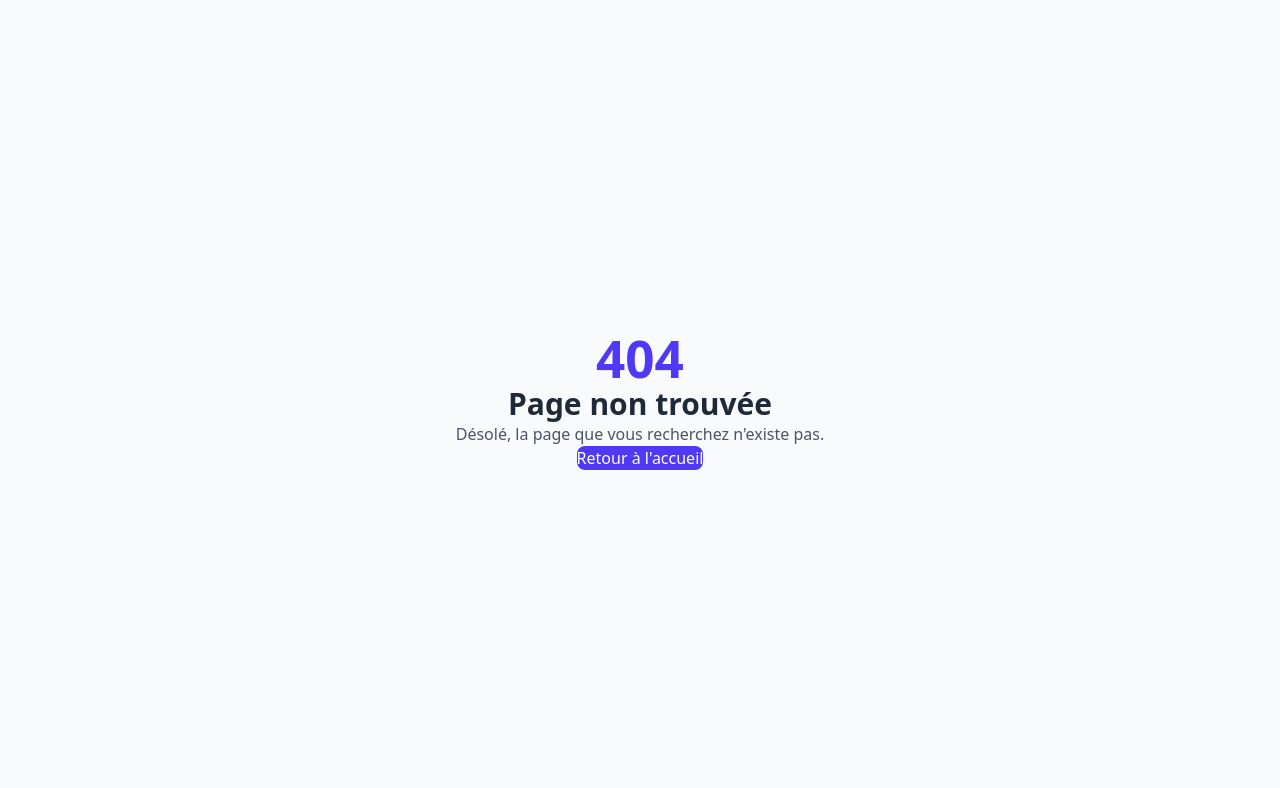
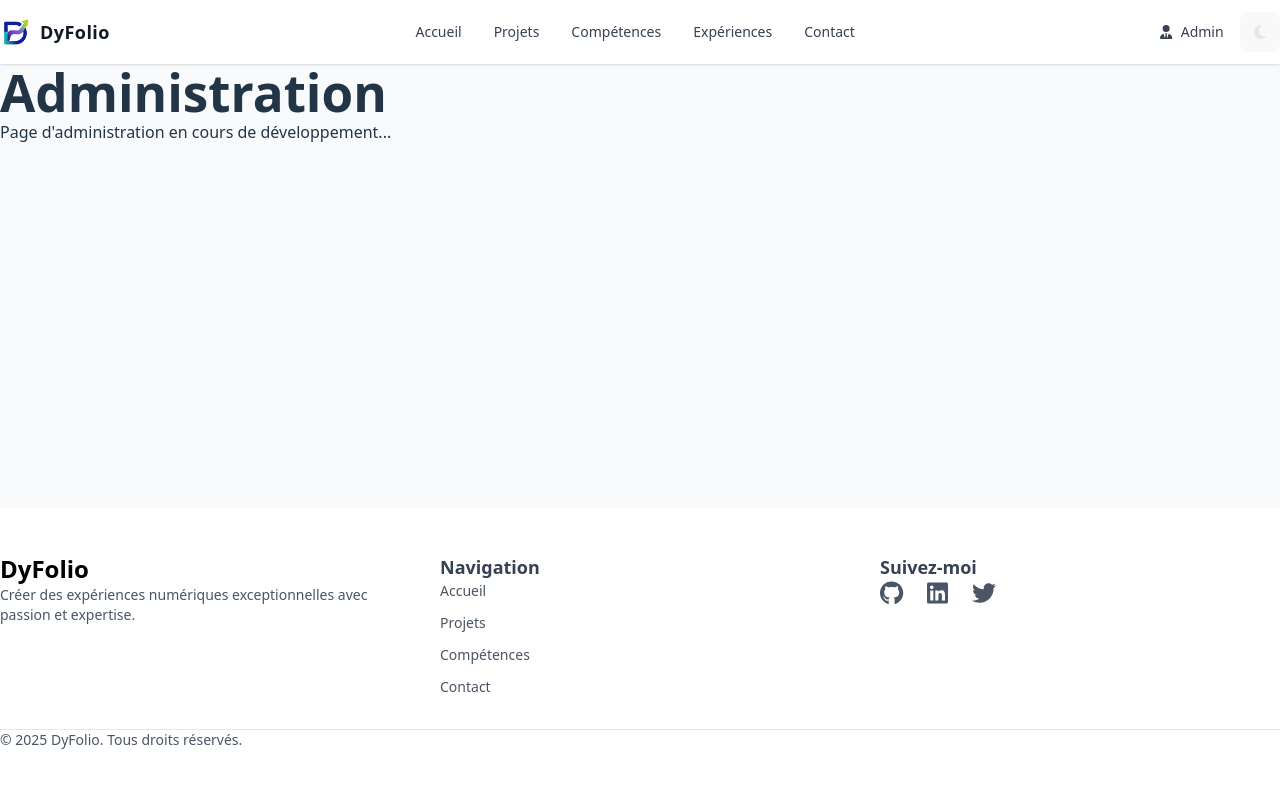
Before and after one commit to Abdelhakim-Baalla/DyFolio, a React (Vite) app in the folder DyFolio-Front/: page /admin in a window 1280 px wide. Before the commit this address had no page. Shown: the top 788 px of the page. Built offline with nearby package versions, Linux system fonts and the light colour scheme.

Commit message:
Ajout des pages Admin, Compétences, Contact, Expériences et Projets avec une structure de base pour le développement futur, et mise à jour des routes pour inclure ces nouvelles pages.

```diff
--- /dev/null
+++ b/DyFolio-Front/src/pages/Admin.jsx
@@ -0,0 +1,8 @@
+export default function Admin() {
+  return (
+    <div className="container mx-auto px-4 py-8">
+      <h1 className="text-3xl font-bold mb-6">Administration</h1>
+      <p>Page d'administration en cours de développement...</p>
+    </div>
+  );
+}
--- /dev/null
+++ b/DyFolio-Front/src/pages/Competences.jsx
@@ -0,0 +1,8 @@
+export default function Competences() {
+  return (
+    <div className="container mx-auto px-4 py-8">
+      <h1 className="text-3xl font-bold mb-6">Compétences</h1>
+      <p>Page des compétences en cours de développement...</p>
+    </div>
+  );
+}
--- /dev/null
+++ b/DyFolio-Front/src/pages/Contact.jsx
@@ -0,0 +1,8 @@
+export default function Contact() {
+  return (
+    <div className="container mx-auto px-4 py-8">
+      <h1 className="text-3xl font-bold mb-6">Contact</h1>
+      <p>Page de contact en cours de développement...</p>
+    </div>
+  );
+}
--- /dev/null
+++ b/DyFolio-Front/src/pages/Experiences.jsx
@@ -0,0 +1,8 @@
+export default function Experiences() {
+  return (
+    <div className="container mx-auto px-4 py-8">
+      <h1 className="text-3xl font-bold mb-6">Expériences</h1>
+      <p>Page des expériences en cours de développement...</p>
+    </div>
+  );
+}
--- /dev/null
+++ b/DyFolio-Front/src/pages/Projects.jsx
@@ -0,0 +1,8 @@
+export default function Projects() {
+  return (
+    <div className="container mx-auto px-4 py-8">
+      <h1 className="text-3xl font-bold mb-6">Projets</h1>
+      <p>Page des projets en cours de développement...</p>
+    </div>
+  );
+}
--- /dev/null
+++ b/DyFolio-Front/src/pages/Projets.jsx
@@ -0,0 +1 @@
+import { Link } from 'react-router-dom';
```
Also changed, not shown: DyFolio-Front/src/routes.jsx (+25 -0 lines).
